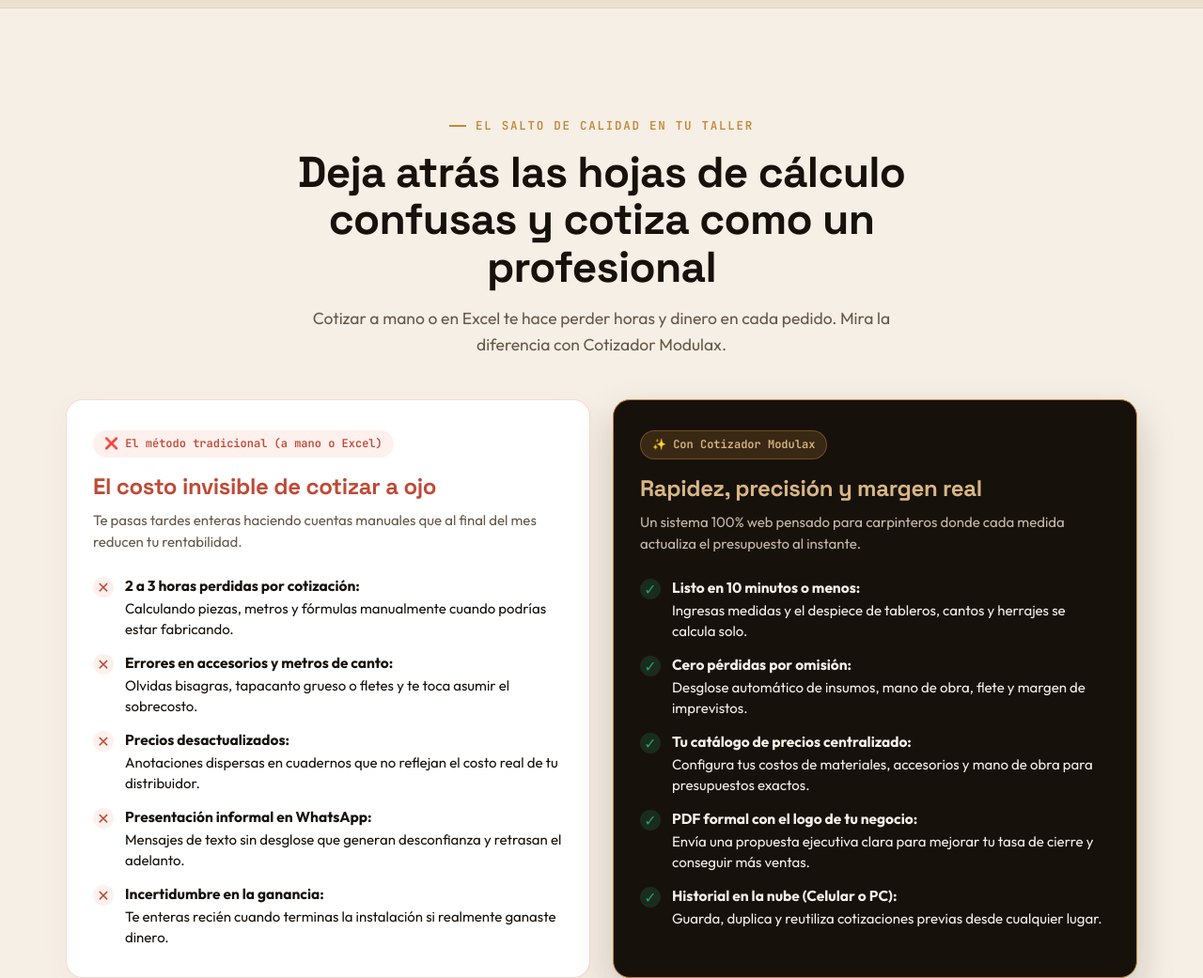
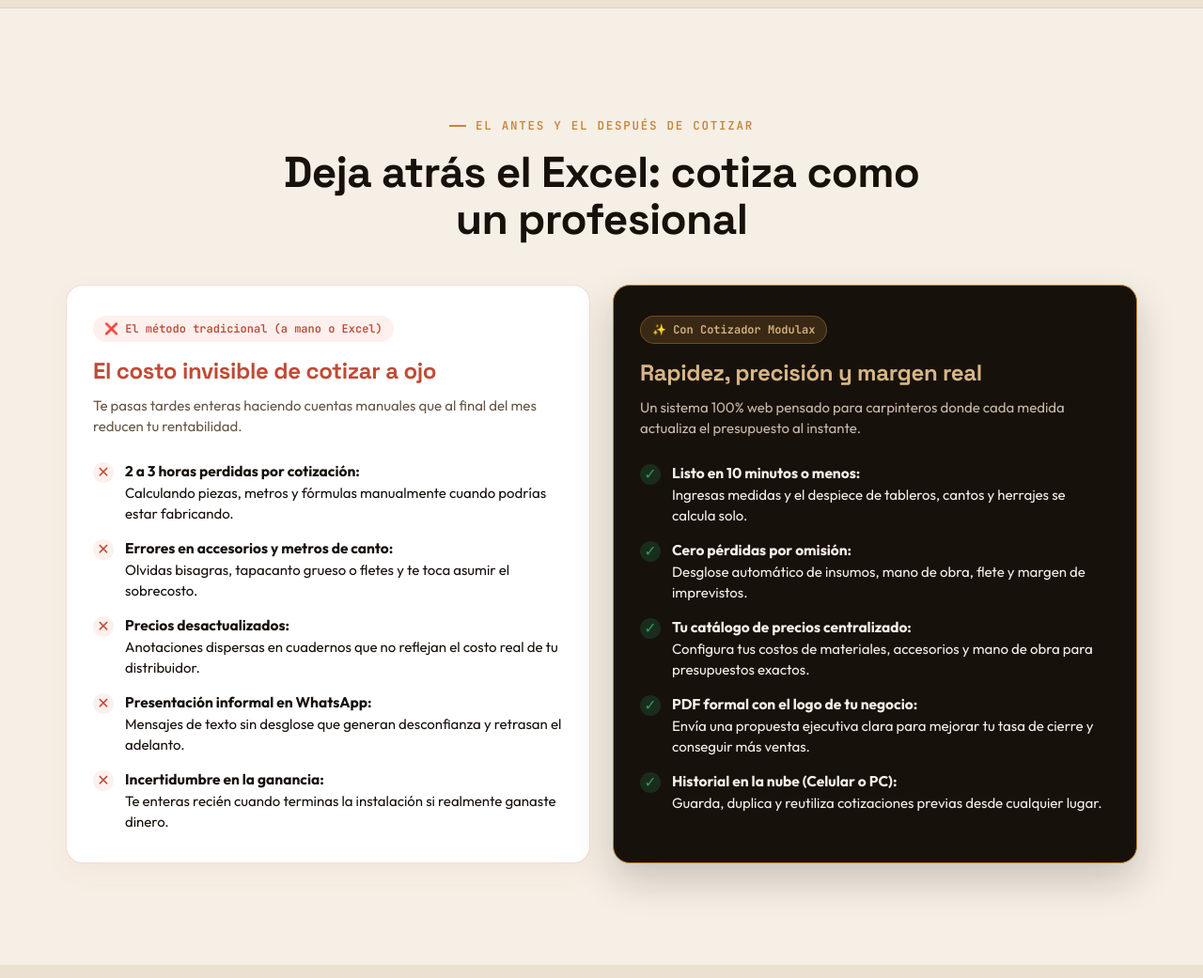
Before and after one commit to anthony-cs93/modulax-landing, a website: page index.html in a window 1280 px wide. Shown: the part 1020-2061 px from the top of the page at 94% size. Drawn offline with Linux system fonts and the light colour scheme.

Commit message:
copy: textos de secciones, eyebrow y h2 de problema vs solucion, quita ledes redundantes

```diff
--- a/index.html
+++ b/index.html
@@ -855,9 +855,8 @@ footer{background:#0B0705;color:#85715B;padding:44px 0;font-size:14px;border-top
 <!-- ============ 2. PROBLEMA VS SOLUCIÓN (REDISTRIBUCIÓN VISUAL) ============ -->
 <section class="section" id="solucion">
   <div class="wrap center" style="max-width:780px;">
-    <p class="eyebrow" style="justify-content:center;">El salto de calidad en tu taller</p>
-    <h2 class="headline">Deja atrás las hojas de cálculo confusas y cotiza como un profesional</h2>
-    <p class="lede center">Cotizar a mano o en Excel te hace perder horas y dinero en cada pedido. Mira la diferencia con Cotizador Modulax.</p>
+    <p class="eyebrow" style="justify-content:center;">El antes y el después de cotizar</p>
+    <h2 class="headline">Deja atrás el Excel: cotiza como un profesional</h2>
   </div>
 
   <div class="wrap vs-grid">
@@ -928,7 +927,6 @@ footer{background:#0B0705;color:#85715B;padding:44px 0;font-size:14px;border-top
   <div class="wrap center" style="max-width:800px;">
     <p class="eyebrow" style="justify-content:center;">Explora la plataforma</p>
     <h2 class="headline">Diseñado para ser intuitivo desde el primer minuto</h2>
-    <p class="lede center">Conoce las herramientas que transformarán el flujo de trabajo en tu taller:</p>
   </div>
 
   <div class="wrap">
@@ -1129,7 +1127,6 @@ footer{background:#0B0705;color:#85715B;padding:44px 0;font-size:14px;border-top
   <div class="wrap center" style="max-width:780px;">
     <p class="eyebrow" style="justify-content:center;">Funcionalidades especializadas</p>
     <h2 class="headline">Todo lo que tu taller necesita en un solo software</h2>
-    <p class="lede center">Sin fórmulas genéricas. Cada funcionalidad fue creada pensando en los estándares reales de la carpintería moderna.</p>
   </div>
 
   <div class="wrap feat-grid">
```
